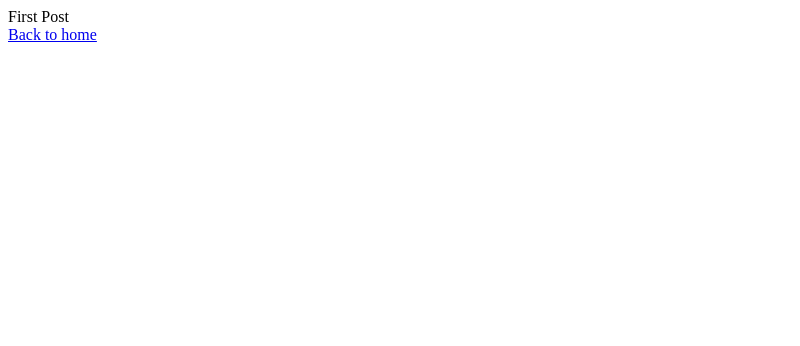
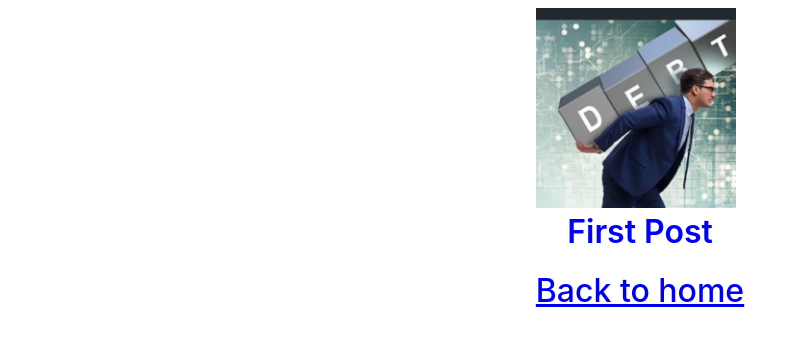
Before and after one commit to muchirasamwel/NextJs-Basics, a Next.js app: page /posts/first-post in a window 1280 px wide. Shown: the top 346 px of the page, without its empty margins (0-800 px from the left). Built offline with nearby package versions, Linux system fonts and the light colour scheme.

Commit message:
* Play with css styling

```diff
--- a/package.json
+++ b/package.json
@@ -8,6 +8,7 @@
   "dependencies": {
     "next": "latest",
     "react": "18.2.0",
-    "react-dom": "18.2.0"
+    "react-dom": "18.2.0",
+    "sass": "^1.58.3"
   }
 }
--- a/pages/posts/first-post.js
+++ b/pages/posts/first-post.js
@@ -1,12 +1,37 @@
+import Head from 'next/head'
+import Image from 'next/image'
 import Link from 'next/link'
+import Script from 'next/script'
 import React from 'react'
+import pageStyles from '../../styles/first-post.module.css'
 
 const FirstPost = () => {
   return (
-    <div>
-      <div>First Post</div>
+    <div className={pageStyles.container}>
       <div>
-        <Link href={'/'}>Back to home</Link>
+        <Head>
+          <title>Posts head</title>
+        </Head>
+        <Script
+          src='https://connect.facebook.net/en_US/sdk.js'
+          strategy='lazyOnload'
+          onLoad={() =>
+            console.log(`script loaded correctly, window.FB has been populated`)
+          }
+        />
+        <main>
+          <Image
+            className={pageStyles.image}
+            src={'/deb.png'}
+            // src={'https://random.imagecdn.app/500/500'}
+            width={200}
+            height={50}
+          />
+          <div className={pageStyles.heading}>First Post</div>
+          <div className={pageStyles.body}>
+            <Link href={'/'}>Back to home</Link>
+          </div>
+        </main>
       </div>
     </div>
   )
--- /dev/null
+++ b/styles/first-post.module.css
@@ -0,0 +1,30 @@
+.heading {
+  color: blue;
+  margin-bottom: 20px;
+  font-size: 2em;
+  text-align: center;
+  font-weight: 600;
+}
+
+.body {
+  text-align: center;
+  color: black;
+  margin-bottom: 20px;
+  font-size: 2em;
+  font-weight: 500;
+}
+
+.image {
+  width: 200px;
+  height: 200px;
+  object-fit:cover;
+}
+
+.container{
+  font-family: -apple-system, BlinkMacSystemFont, Segoe UI, Roboto,
+            Oxygen, Ubuntu, Cantarell, Fira Sans, Droid Sans, Helvetica Neue,
+            sans-serif;
+  display: flex;
+  justify-content: center;
+
+}
```
Also changed, not shown: public/deb.png (added), 1 other file (tests, documents, lock files or other folders).
